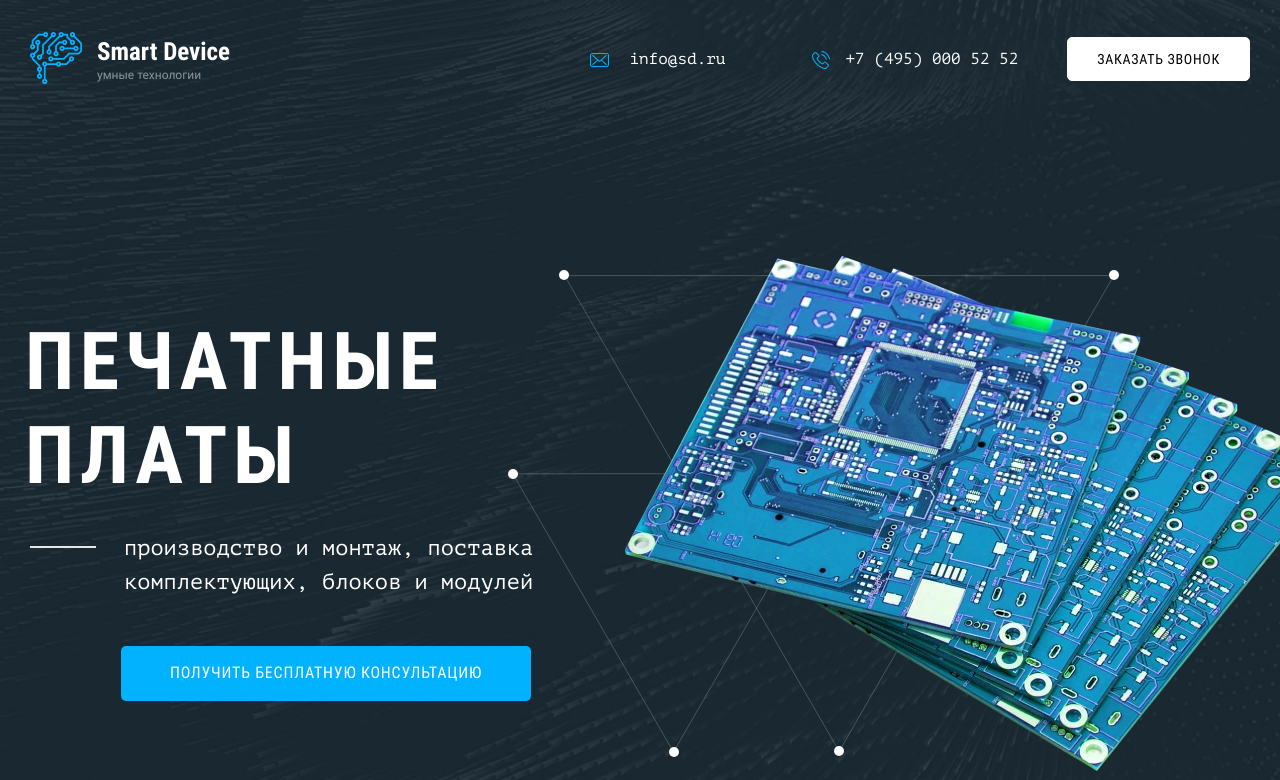
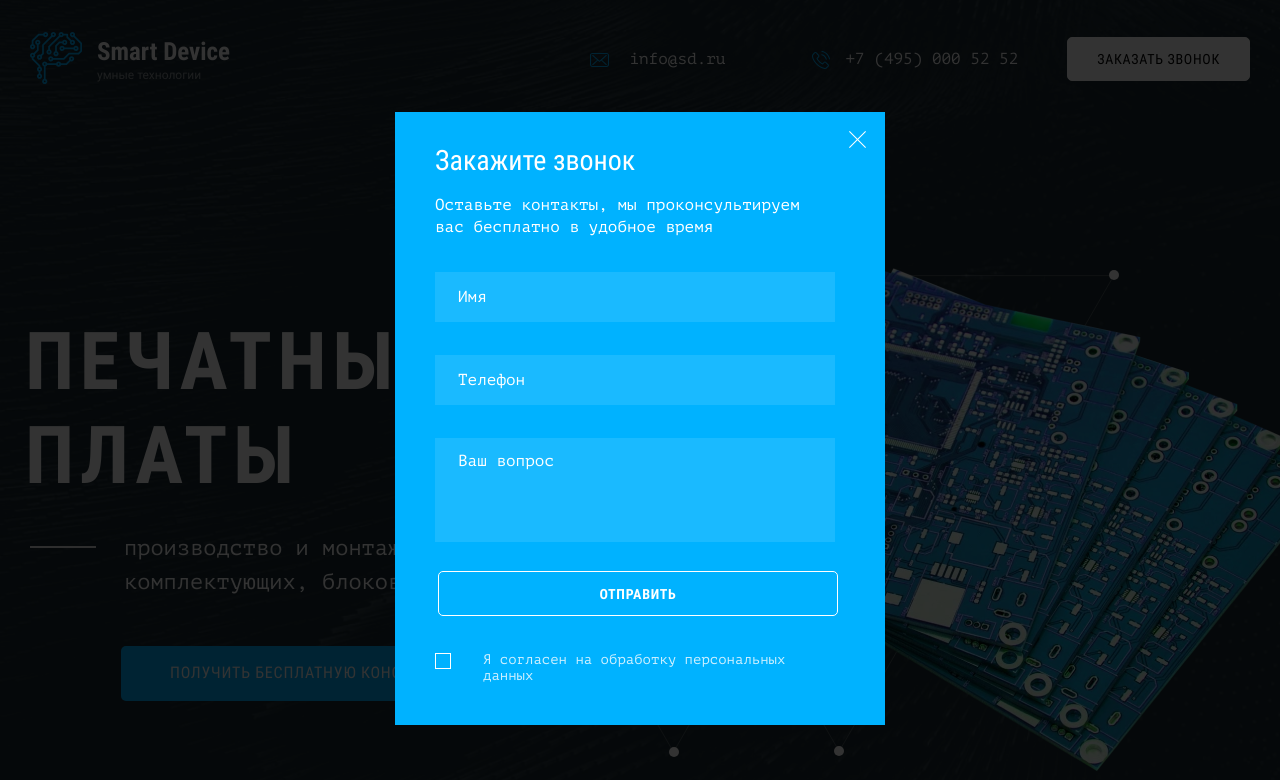
Before and after one commit to qrxt/smart-device, a website: page source/index.html in a window 1280 px wide. Both pictures are taken after a click on the link "ЗАКАЗАТЬ ЗВОНОК". Shown: the top 780 px of the page. Drawn offline with nearby package versions, Linux system fonts and the light colour scheme; files that its build step writes are made by us from their sources; files whose address does not match are found by name.

Commit message:
Добавляет предварительную версию попапа, изменяет сборку js

```diff
--- a/package.json
+++ b/package.json
@@ -10,7 +10,9 @@
     "eslint-config-htmlacademy": "0.4.x",
     "gulp": "4.0.x",
     "gulp-cheerio": "^0.6.3",
+    "gulp-concat": "^2.6.1",
     "gulp-csso": "^3.0.1",
+    "gulp-iife": "^0.4.0",
     "gulp-imagemin": "^5.0.3",
     "gulp-plumber": "1.2.x",
     "gulp-postcss": "8.0.x",
@@ -19,6 +21,7 @@
     "gulp-sass": "4.0.x",
     "gulp-sourcemaps": "2.6.x",
     "gulp-svgstore": "^7.0.1",
+    "gulp-terser": "^1.2.0",
     "gulp-webp": "^4.0.1",
     "pixel-glass": "^1.0.13",
     "posthtml-include": "^1.2.0",
--- a/source/index.html
+++ b/source/index.html
@@ -380,8 +380,36 @@
   </footer>
 
   <div class="overlay"></div>
+  <div class="feedback-popup">
+    <h2 class="visually-hidden">Форма обратной связи</h2>
+    <div class="feedback-popup__form-wrapper">
+      <p class="feedback-popup__caption section-caption">
+        Закажите звонок
+      </p>
+      <p class="feedback-popup__description">
+        Оставьте контакты, мы проконсультируем вас
+        бесплатно в удобное время
+      </p>
+      <form class="feedback-popup__form form form--popup" action="POST">
+        <div>
+          <input type="text" name="first-name" placeholder="Имя">
+          <input type="tel" name="phone-number" placeholder="Телефон">
+        </div>
+        <textarea name="user-question" placeholder="Ваш вопрос"></textarea>
+        <div>
+          <button type="submit">Отправить</button>
+          <input class="visually-hidden" type="checkbox" id="user-agreement-popup">
+          <label for="user-agreement-popup">
+            Я согласен на обработку персональных данных
+          </label>
+        </div>
+      </form>
+    </div>
+    <button class="feedback-popup__close" type="button" aria-label="Закрыть форму обратной связи"></button>
+  </div>
   <script src="js/vendors/svg4everybody.min.js"></script>
   <script>svg4everybody();</script>
+  <script src="js/index.min.js"></script>
 </body>
 
 </html>
--- /dev/null
+++ b/source/js/index.js
@@ -0,0 +1,52 @@
+'use strict';
+
+var header = document.querySelector('.page-header');
+var callRequestBtn = header.querySelector('.main-nav__call-request');
+
+var feedbackPopup = document.querySelector('.feedback-popup');
+var closeBtn = feedbackPopup.querySelector('.feedback-popup__close');
+var overlay = document.querySelector('.overlay');
+
+var selectorFeedbackPopupShow = 'feedback-popup--show';
+
+var KEYCODE_ESCAPE = 27;
+
+var closePopup = function () {
+  if (overlay && feedbackPopup) {
+    overlay.classList.remove('overlay--show');
+    feedbackPopup.classList.remove(selectorFeedbackPopupShow);
+  }
+};
+
+var openPopup = function () {
+  if (overlay && feedbackPopup) {
+    overlay.classList.add('overlay--show');
+    feedbackPopup.classList.add(selectorFeedbackPopupShow);
+
+    document.addEventListener('keydown', function (evt) {
+      if (evt.keyCode === KEYCODE_ESCAPE) {
+        evt.preventDefault();
+
+        closePopup();
+      }
+    });
+
+    if (closeBtn) {
+      closeBtn.addEventListener('click', function (evt) {
+        evt.preventDefault();
+
+        closePopup();
+      });
+    }
+
+    overlay.addEventListener('click', function () {
+      closePopup();
+    });
+  }
+};
+
+callRequestBtn.addEventListener('click', function (evt) {
+  evt.preventDefault();
+
+  openPopup();
+});
--- /dev/null
+++ b/source/sass/blocks/feedback-popup.scss
@@ -0,0 +1,82 @@
+.feedback-popup {
+  display: none;
+  margin-left: auto;
+  margin-right: auto;
+  padding: 30px 50px 0 40px;
+  position: absolute;
+  top: 14%;
+  left: 0;
+  right: 0;
+  width: 490px;
+  background-color: $dodger-blue;
+  z-index: 101;
+
+  &--show {
+    display: block;
+  }
+}
+
+.feedback-popup__caption {
+  margin: 0 0 14px;
+  font-family: $font-primary;
+
+  @include set-font(28px, 39px, 400);
+}
+
+.feedback-popup__description {
+  margin: 0 0 33px;
+  font-family: $font-secondary;
+
+  @include set-font(16px, 22px);
+}
+
+.feedback-popup__close {
+  width: 20px;
+  height: 20px;
+  position: absolute;
+  top: 19px;
+  right: 19px;
+  background-color: transparent;
+  border: none;
+
+  &::before,
+  &::after {
+    content: "";
+    display: block;
+    width: 23px;
+    height: 1px;
+    position: absolute;
+    top: 8px;
+    left: 0;
+    background-color: $white;
+  }
+
+  &::before {
+    transform: rotate(-45deg);
+  }
+
+  &::after {
+    transform: rotate(45deg);
+  }
+
+  &:hover,
+  &:focus {
+    opacity: 0.6;
+  }
+
+  &:active {
+    opacity: 0.3;
+  }
+}
+
+@media (max-width: $desktop-width) {
+  .feedback-popup {
+    display: none;
+  }
+}
+
+@media (max-width: $tablet-width) {
+  .feedback-popup {
+    display: none;
+  }
+}
--- a/source/sass/blocks/form.scss
+++ b/source/sass/blocks/form.scss
@@ -111,12 +111,6 @@
   }
 }
 
-/*
-.form label + input {
-  width: 0;
-}
-*/
-
 .form input[type="checkbox"] {
   appearance: none;
   position: absolute;
@@ -147,6 +141,47 @@
   background-repeat: no-repeat;
   background-size: contain;
   background-image: url("../img/checkbox-tick.svg");
+}
+
+.form--popup div {
+  display: flex;
+  flex-direction: column;
+}
+
+.form--popup div input {
+  width: 100%;
+  margin-bottom: 33px;
+  padding: 14px 23px;
+
+  @include set-font(16px, 22px);
+}
+
+.form--popup textarea {
+  min-height: 104px;
+  margin-bottom: 22px;
+  padding: 13px 23px 0;
+}
+
+.form--popup button {
+  width: 100%;
+  margin-bottom: 20px;
+}
+
+.form--popup label {
+  width: 100%;
+  margin-bottom: 38px;
+  padding-top: 16px;
+  padding-left: 48px;
+
+  &::before {
+    top: 17px;
+    left: 0;
+  }
+}
+
+.form--popup input[type="checkbox"]:checked ~ label::after {
+  top: 22px;
+  left: 5px;
 }
 
 @media (max-width: $desktop-width) {
--- a/source/sass/blocks/overlay.scss
+++ b/source/sass/blocks/overlay.scss
@@ -20,3 +20,15 @@
     background-color: rgba($black, 0.8);
   }
 }
+
+@media (max-width: $desktop-width) {
+  .overlay {
+    display: none;
+  }
+}
+
+@media (max-width: $tablet-width) {
+  .overlay {
+    display: none;
+  }
+}
--- a/source/sass/style.scss
+++ b/source/sass/style.scss
@@ -35,4 +35,5 @@
 @import "blocks/footer-address";
 @import "blocks/footer-info";
 @import "blocks/overlay";
+@import "blocks/feedback-popup";
 @import "blocks/hide-unwanted";
```
Also changed, not shown: gulpfile.js (+16 -1 lines), source/js/script.js (deleted, +0 -15 lines), build/css/style.min.css, build/index.html, build/js/index.js (added), build/js/index.min.js (added), build/js/script.js, 2 other files.
